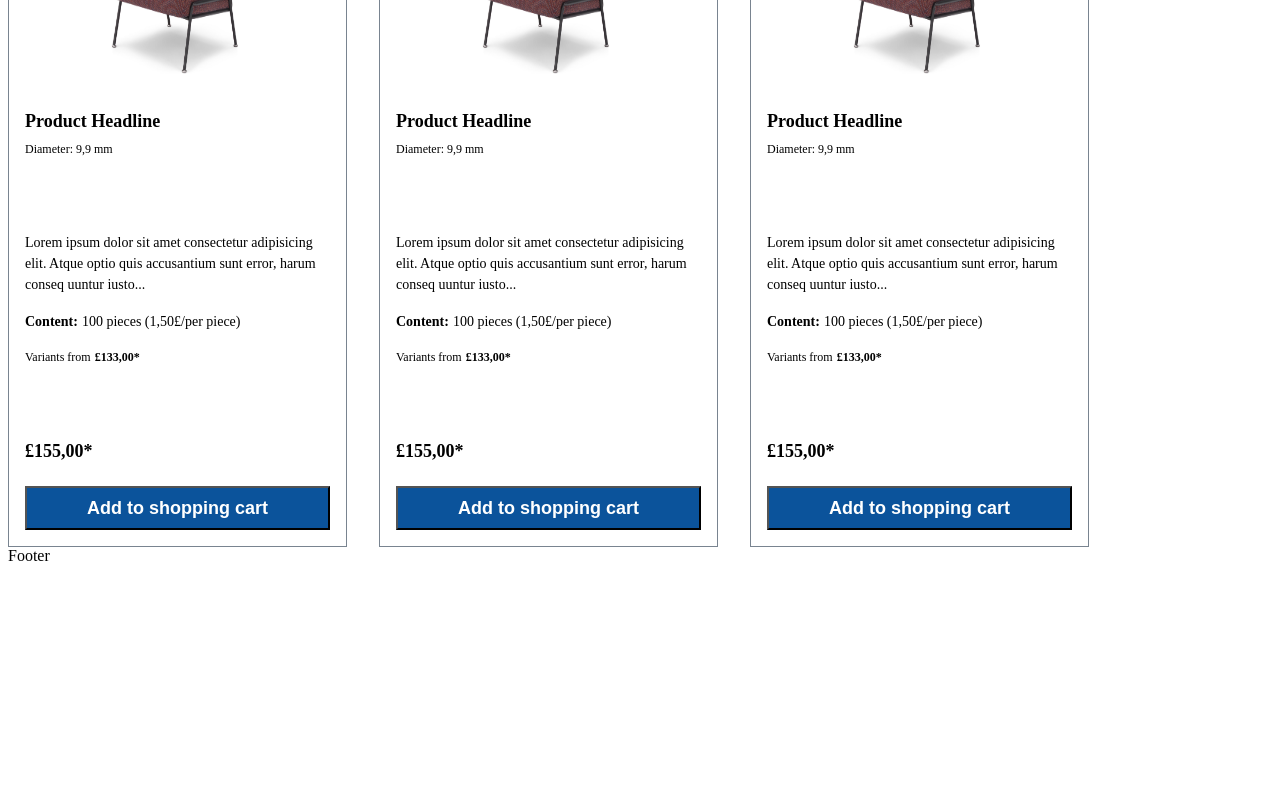
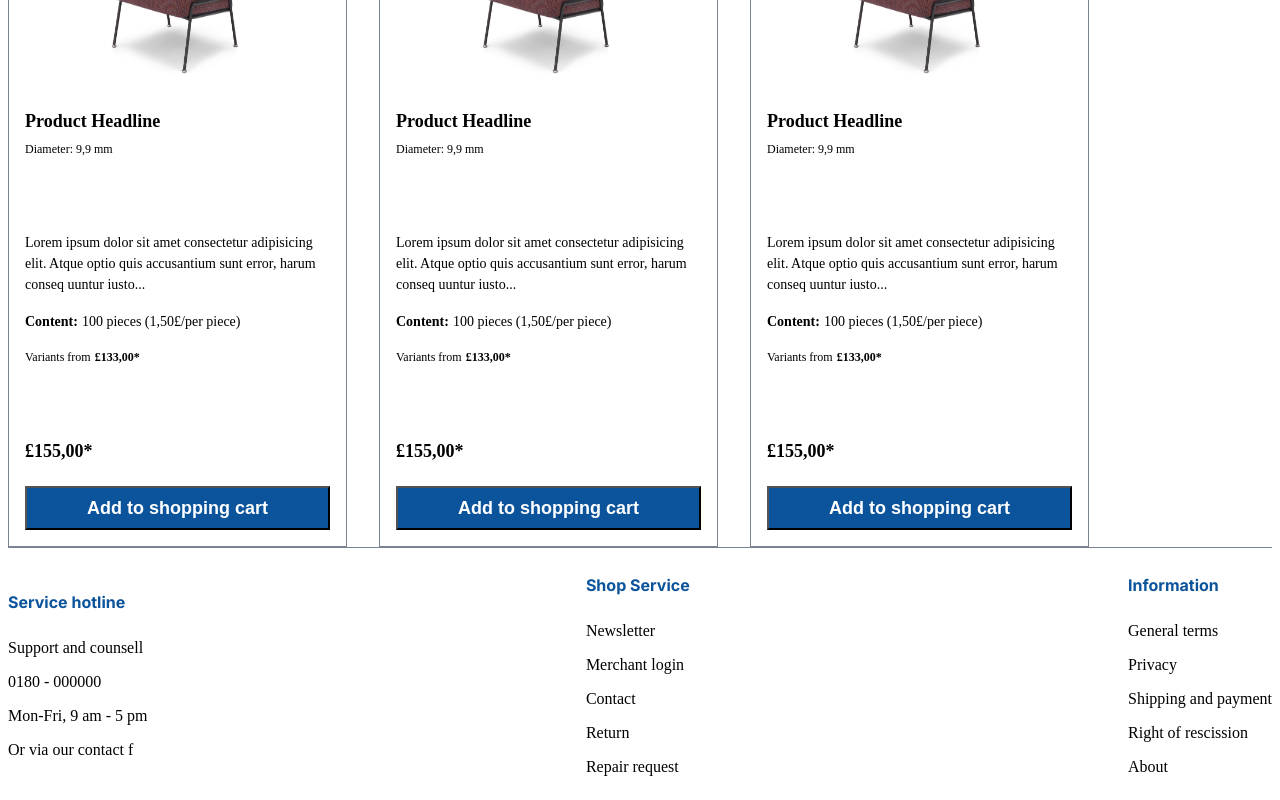
Before and after one commit to EmperorBlizzard/Frontend2Assignment, a React (Vite) app in the folder Frontend2Assignment/: page / in a window 1280 px wide. Shown: the part 1012-1812 px from the top of the page. Before the commit the page ends 1585 px from the top, so only its background shows below. Built offline with nearby package versions, Linux system fonts and the light colour scheme.

Commit message:
försöker flytta in footer till rätt ställe

```diff
--- a/Frontend2Assignment/src/components/sections/Footer.jsx
+++ b/Frontend2Assignment/src/components/sections/Footer.jsx
@@ -1,9 +1,64 @@
 import React from 'react'
+import styled from "styled-components";
+
+const StyledFooter = styled.div({
+  borderTop: '1px solid var(--Border-Default, #798490)',
+  background: 'var(--Generic-White, #FFF)',
+  display: 'flex',
+  width: '100%',
+  justifyContent: 'space-between',
+  alignItems: 'center',
+  gap: 40,
+})
+
+const FooterHeading = styled.h5({
+  color: '#0B539B',
+  fontFamily: 'Inter, sans-serif',
+  fontSize: '16px',
+  fontStyle: 'normal',
+  fontWeight: 700,
+  lineHeight: '21px'
+})
+
+const StyledParagraph = styled.p({
+color: '#2B3136',
+fontFamily: 'Inter, sans-serif',
+fontSize: '14px',
+fontStyle: 'normal',
+fontWeight: 400,
+lineHeight: '21px'
+})
 
 function Footer() {
   return (
-    <div>Footer</div>
-  )
+    <StyledFooter>
+      <div>
+        <FooterHeading>Service hotline</FooterHeading>
+        <p>Support and counsell</p>
+        <p>0180 - 000000</p>
+        <p>Mon-Fri, 9 am - 5 pm</p>
+        <p>Or via our contact f</p>
+      </div>
+
+      <div>
+        <FooterHeading>Shop Service</FooterHeading>
+        <p>Newsletter</p>
+        <p>Merchant login</p>
+        <p>Contact</p>
+        <p>Return</p>
+        <p>Repair request</p>
+      </div>
+
+      <div>
+        <FooterHeading>Information</FooterHeading>
+        <p>General terms</p>
+        <p>Privacy</p>
+        <p>Shipping and payment</p>
+        <p>Right of rescission</p>
+        <p>About</p>
+      </div>
+    </StyledFooter>
+  );
 }
 
-export default Footer
+export default Footer;
```
